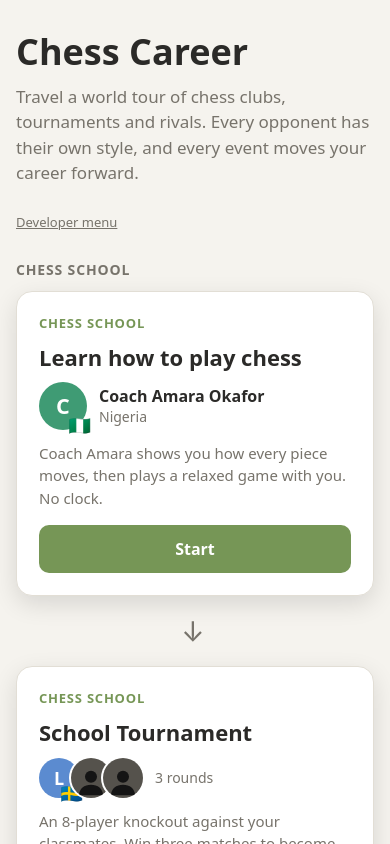
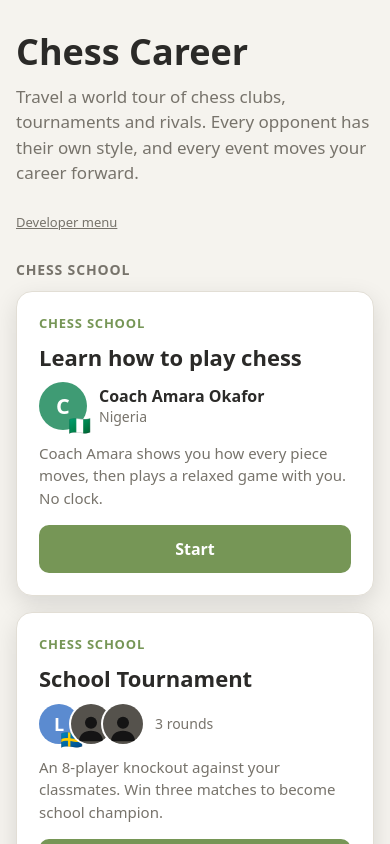
Before and after one commit to Woodside749/chess-campaign, a React (Vite) app: page / in a window 390 px wide. Shown: the top 844 px of the page. Built offline with nearby package versions, Linux system fonts and the light colour scheme.

Commit message:
Home screen: remove the arrows and tighten the gap to the leagues
Co-Authored-By: Claude Opus 5.5 <noreply@anthropic.com>

```diff
--- a/src/App.css
+++ b/src/App.css
@@ -568,7 +568,7 @@
   min-height: 100vh;
   display: flex;
   align-items: center;
-  gap: 40px;
+  gap: 32px;
   padding: 48px;
   overflow-x: auto;
 }
@@ -620,17 +620,11 @@
   text-transform: none;
 }
 
-/* The arrows between events that are played in order. */
+/* The Chess School events side by side, in the order they are played. */
 .stage-row {
   display: flex;
   align-items: center;
   gap: 16px;
-}
-
-.stage-arrow {
-  flex: none;
-  font-size: 28px;
-  color: var(--muted);
 }
 
 /* Big cards for the Chess School events. */
@@ -773,11 +767,6 @@
   .stage-row {
     flex-direction: column;
     align-items: stretch;
-  }
-
-  .stage-arrow {
-    align-self: center;
-    transform: rotate(90deg);
   }
 
   .event-card {
--- a/src/Home.jsx
+++ b/src/Home.jsx
@@ -1,4 +1,3 @@
-import { Fragment } from 'react'
 import { BOTS } from './bots.js'
 import { EVENTS, isUnlocked } from './career.js'
 import { roundsWon } from './progress.js'
@@ -6,8 +5,8 @@ import Avatar from './Avatar.jsx'
 import Silhouette from './Silhouette.jsx'
 
 // The player's home screen: a horizontal career road, scrolled from left to right.
-// First the title, then the Chess School events (played in order, with arrows between
-// them), then the Amateur Leagues as a grid that can be played in any order.
+// First the title, then the Chess School events (played in order, side by side),
+// then the Amateur Leagues as a grid that can be played in any order.
 export default function Home({ progress, onOpenEvent, onOpenDevMenu }) {
   const wonIn = (eventId) => roundsWon(progress, eventId)
   const school = EVENTS.filter((event) => event.section === 'school')
@@ -43,16 +42,11 @@ export default function Home({ progress, onOpenEvent, onOpenDevMenu }) {
           Chess School
         </h2>
         <div className="stage-row">
-          {school.map((event, i) => (
-            <Fragment key={event.id}>
-              {i > 0 && <Arrow />}
-              <EventCard event={event} won={wonIn(event.id)} onOpen={() => onOpenEvent(event)} />
-            </Fragment>
+          {school.map((event) => (
+            <EventCard key={event.id} event={event} won={wonIn(event.id)} onOpen={() => onOpenEvent(event)} />
           ))}
         </div>
       </section>
-
-      <Arrow />
 
       <section className="stage" aria-labelledby="leagues-title">
         <h2 id="leagues-title" className="section-title">
@@ -72,14 +66,6 @@ export default function Home({ progress, onOpenEvent, onOpenDevMenu }) {
         </div>
       </section>
     </main>
-  )
-}
-
-function Arrow() {
-  return (
-    <div className="stage-arrow" aria-hidden="true">
-      →
-    </div>
   )
 }
 
```
